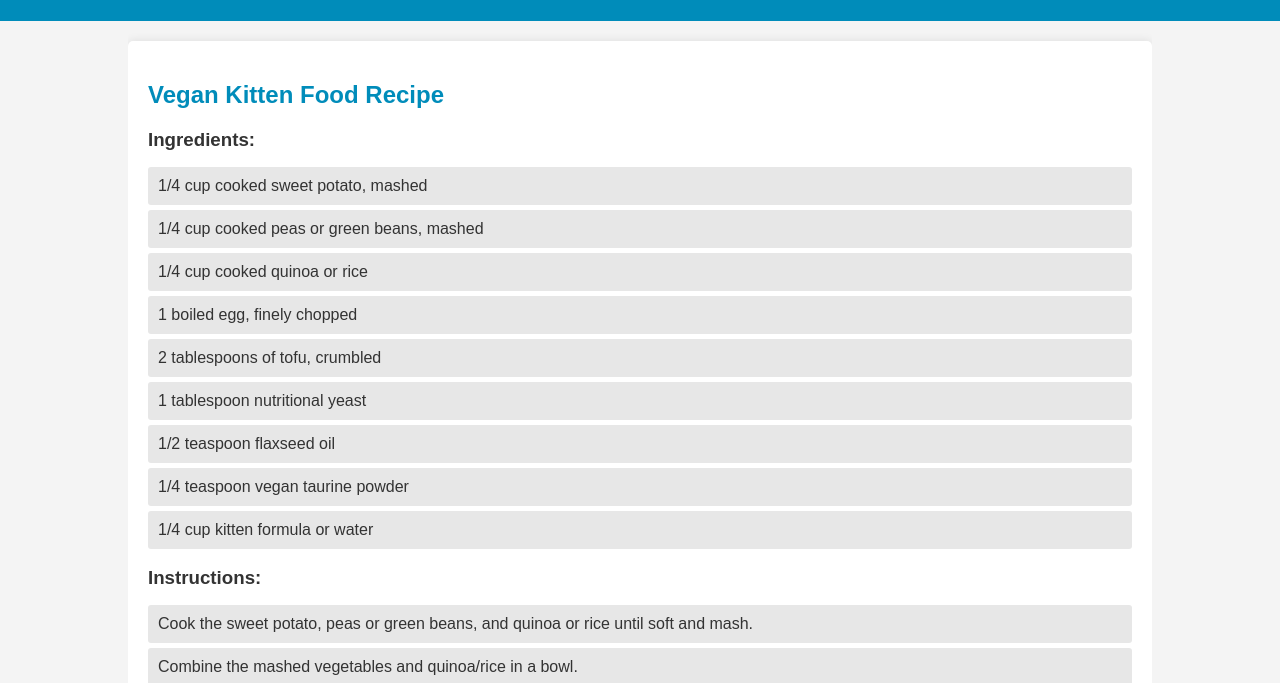
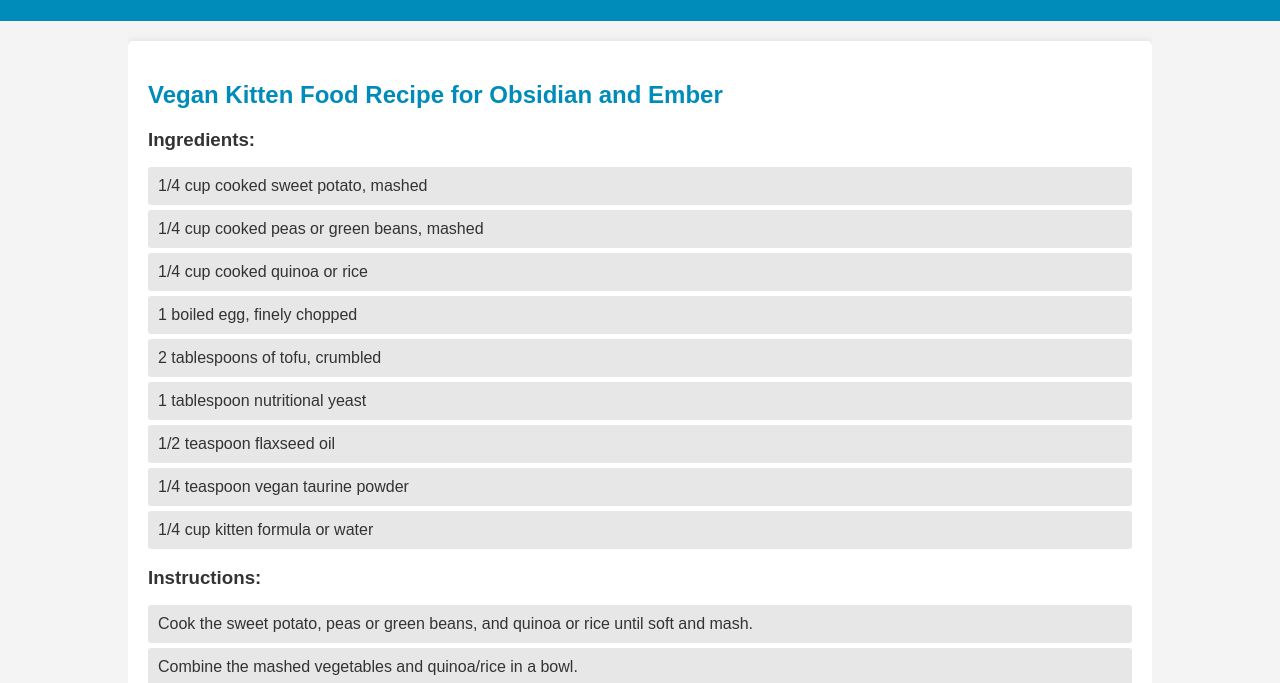
Before and after one commit to EroTheGardener/Vegan-cat-recipes, a plain HTML site: page index.html in a window 1280 px wide. Shown: the part 117-800 px from the top of the page. Drawn offline with Linux system fonts and the light colour scheme.

Commit message:
Update index.html

```diff
--- a/index.html
+++ b/index.html
@@ -65,7 +65,7 @@
     </header>
     <div class="container">
         <div class="content">
-            <h2>Vegan Kitten Food Recipe</h2>
+            <h2>Vegan Kitten Food Recipe for Obsidian and Ember</h2>
             <div class="recipe">
                 <h3>Ingredients:</h3>
                 <ul>
```
